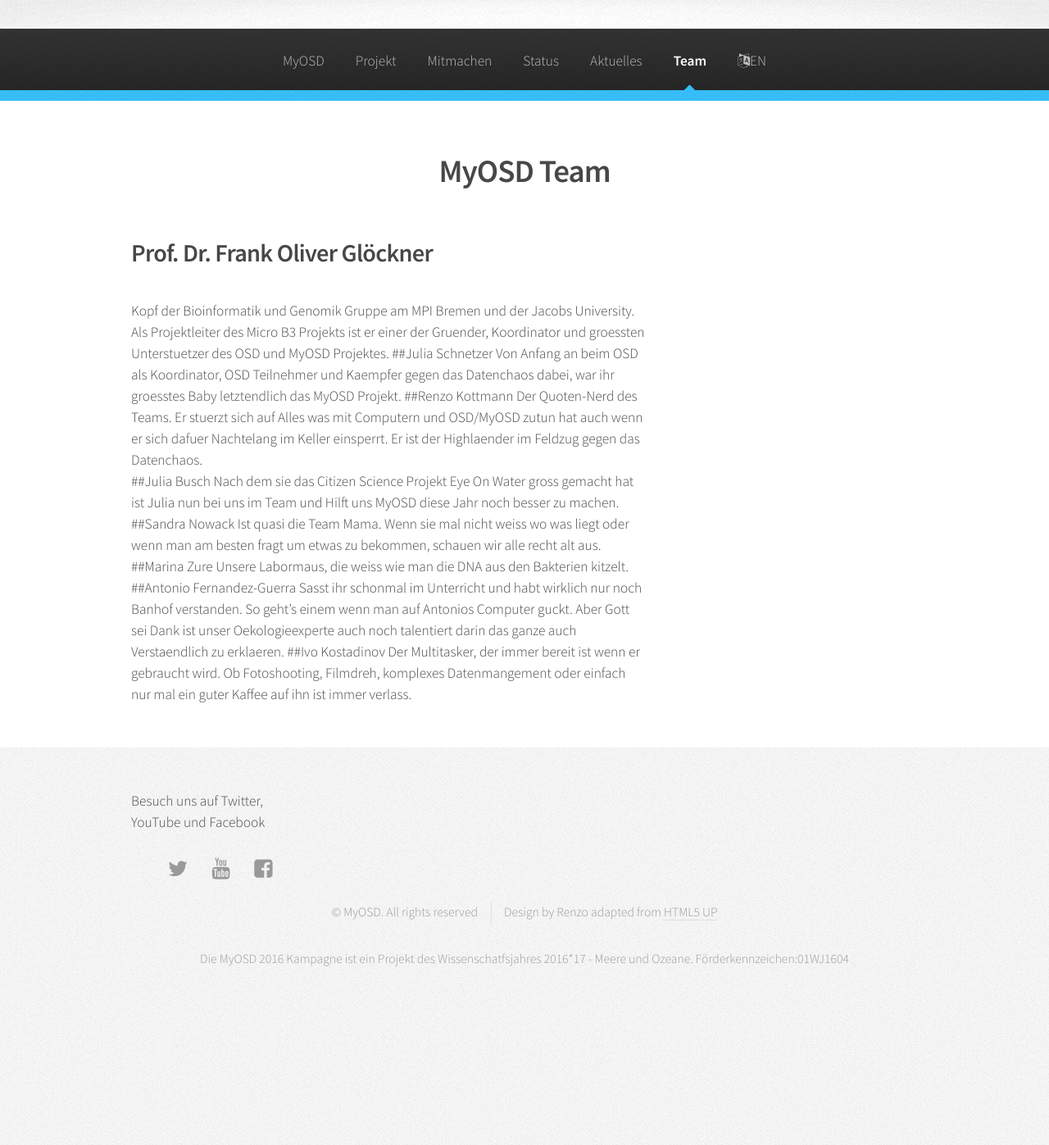
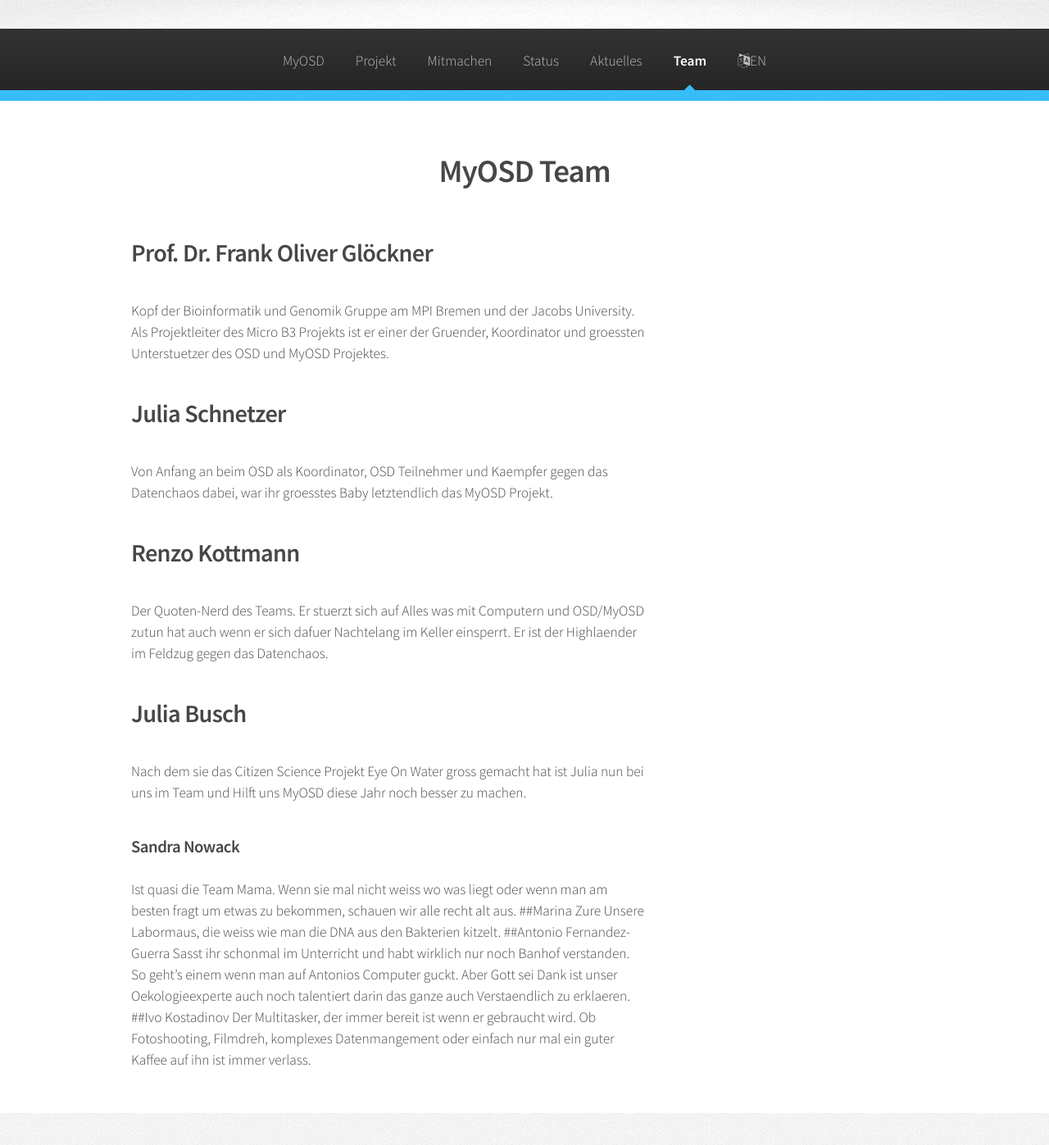
Before and after one commit to myosd/myosd.github.io, a Jekyll site: the page built from team/index.md, in a window 1280 px wide and 1400 px high. Shown: the top 1397 px of the window at 82% size. Built offline with Jekyll 4.4.1, drawn with Linux system fonts in a browser that asks for light colours.

Commit message:
change headers

```diff
--- a/team/index.md
+++ b/team/index.md
@@ -9,13 +9,13 @@ published: true
 
 ## Prof. Dr. Frank Oliver Glöckner
 Kopf der Bioinformatik und Genomik Gruppe am MPI Bremen und der Jacobs University. Als Projektleiter des Micro B3 Projekts ist er einer der Gruender, Koordinator und groessten Unterstuetzer des OSD und MyOSD Projektes.
-##Julia Schnetzer
+## Julia Schnetzer
 Von Anfang an beim OSD als Koordinator, OSD Teilnehmer und Kaempfer gegen das Datenchaos dabei, war ihr groesstes Baby letztendlich das MyOSD Projekt.
-##Renzo Kottmann
+## Renzo Kottmann
 Der Quoten-Nerd des Teams. Er stuerzt sich auf Alles was mit Computern und OSD/MyOSD zutun hat auch wenn er sich dafuer Nachtelang im Keller einsperrt. Er ist der Highlaender im Feldzug gegen das Datenchaos.
-##Julia Busch
+## Julia Busch
 Nach dem sie das Citizen Science Projekt Eye On Water gross gemacht hat ist Julia nun bei uns im Team und Hilft uns MyOSD diese Jahr noch besser zu machen.
-##Sandra Nowack
+### Sandra Nowack
 Ist quasi die Team Mama. Wenn sie mal nicht weiss wo was liegt oder wenn man am besten fragt um etwas zu bekommen, schauen wir alle recht alt aus.
 ##Marina Zure
 Unsere Labormaus, die weiss wie man die DNA aus den Bakterien kitzelt.
```
